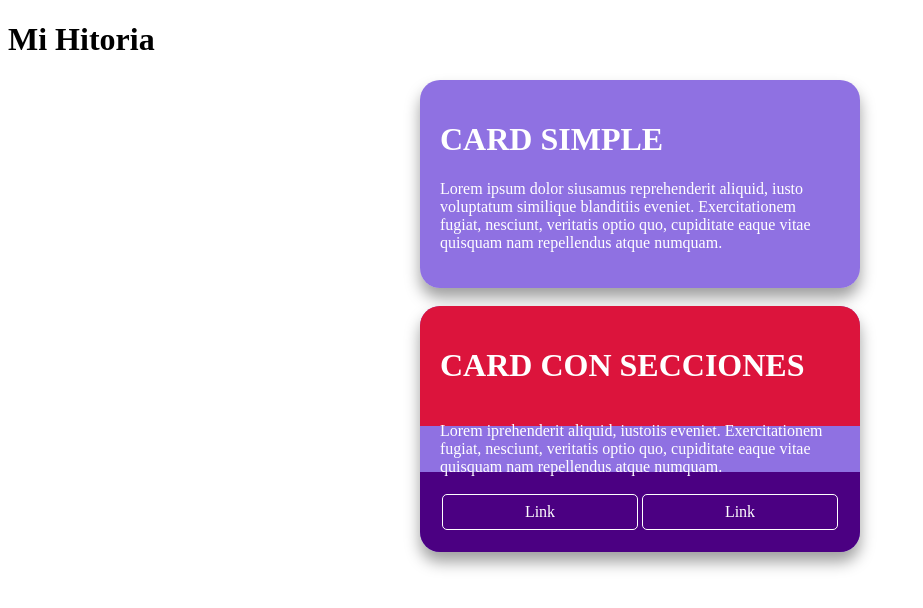
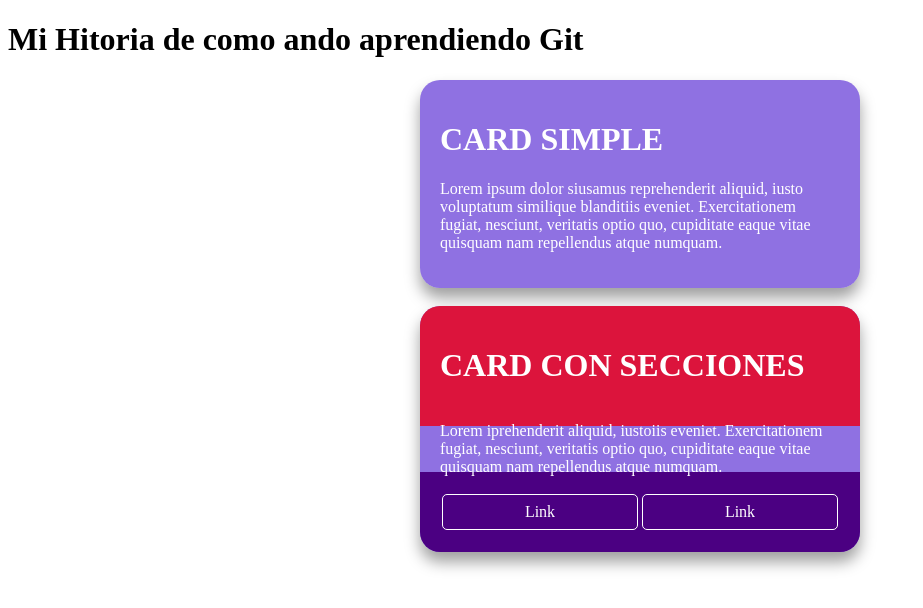
Before and after one commit to AlanCruzDev/blog, a plain HTML site: page index.html in a window 1280 px wide. Shown: the whole page, without its empty margins (0-923 px from the left). Drawn offline with Linux system fonts and the light colour scheme.

Commit message:
cambio de nombre

```diff
--- a/index.html
+++ b/index.html
@@ -8,8 +8,7 @@
   <link rel="stylesheet" href="Css/style.css" type="text/css"/>
 </head>
 <body>
-    <h1>Mi Hitoria</h1>
-
+    <h1>Mi Hitoria de como ando aprendiendo Git</h1>
 
   <main class="container">
     <div class="card">
```
